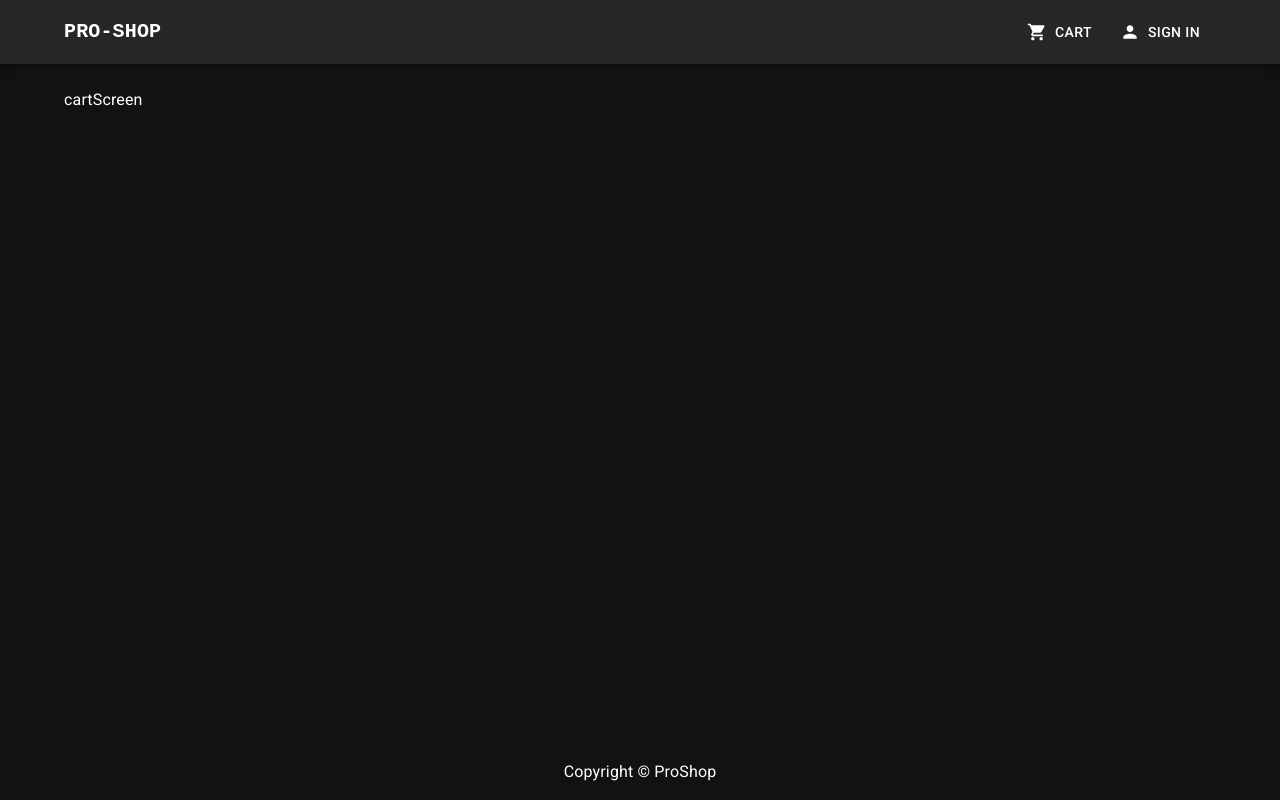
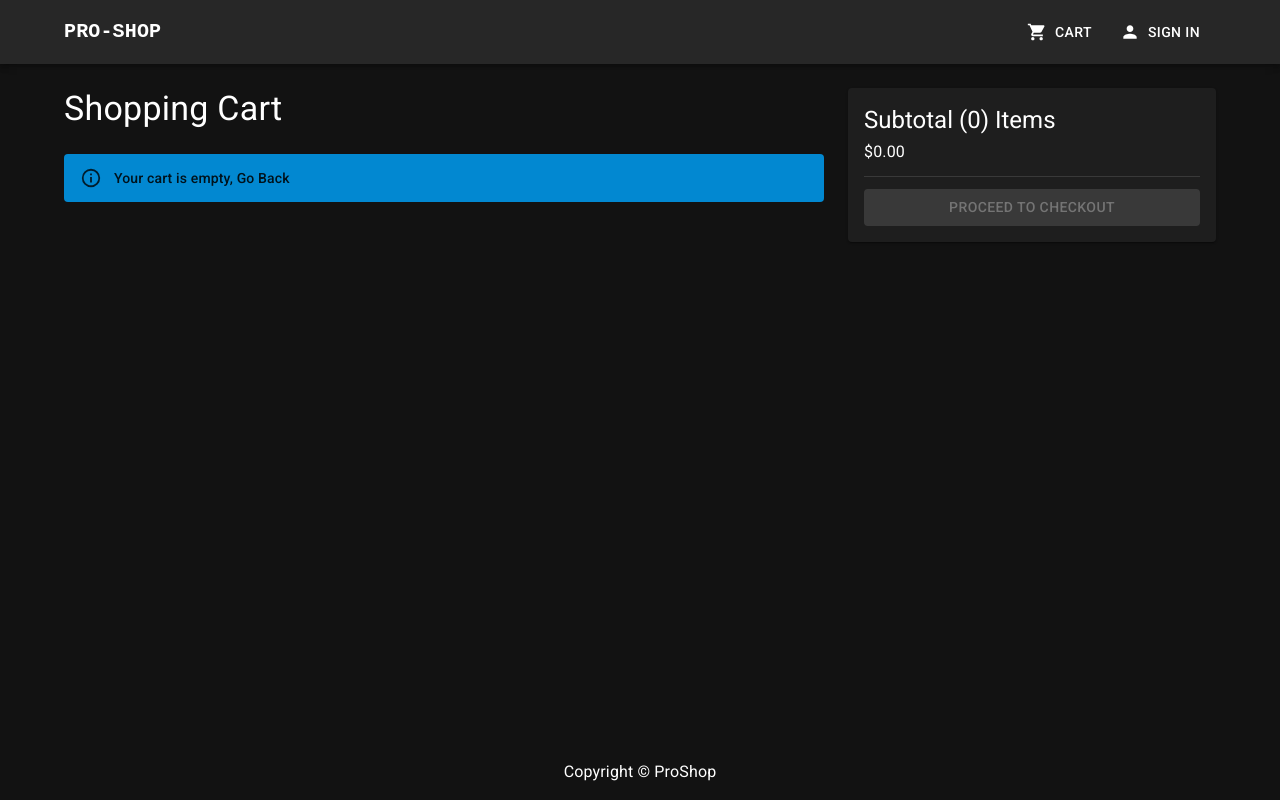
Before and after one commit to sanchit36/Proshop-mern, a React (Create React App) app in the folder frontend/: page /cart in a window 1280 px wide. Built offline with nearby package versions, Linux system fonts and the light colour scheme.

Commit message:
done with cart screen

```diff
--- a/frontend/src/redux/actions/cartActions.js
+++ b/frontend/src/redux/actions/cartActions.js
@@ -1,5 +1,5 @@
 import axios from 'axios';
-import { CART_ADD_ITEM } from '../constants/cartConstants';
+import { CART_ADD_ITEM, CART_REMOVE_ITEM } from '../constants/cartConstants';
 
 export const addToCart = (id, qty) => async (dispatch, getState) => {
   const { data } = await axios.get(`/api/products/${id}`);
@@ -11,9 +11,18 @@
       image: data.image,
       price: data.price,
       countInStock: data.countInStock,
-      qty,
+      qty: Number(qty),
     },
   });
 
-  localStorage.setItem('cart', JSON.stringify(getState().cart.cartItems));
+  localStorage.setItem('cartItems', JSON.stringify(getState().cart.cartItems));
 };
+
+export const removeFromCart = (id) => async (dispatch, getState) => {
+  dispatch({
+    type: CART_REMOVE_ITEM,
+    payload: id,
+  });
+
+  localStorage.setItem('cartItems', JSON.stringify(getState().cart.cartItems));
+};
--- a/frontend/src/redux/reducers/cartReducers.js
+++ b/frontend/src/redux/reducers/cartReducers.js
@@ -16,8 +16,11 @@
         return { ...state, cartItems: [...state.cartItems, item] };
       }
     }
-    // case CART_REMOVE_ITEM:
-    //     re
+    case CART_REMOVE_ITEM:
+      return {
+        ...state,
+        cartItems: state.cartItems.filter((x) => x.product !== action.payload),
+      };
     default:
       return state;
   }
--- a/frontend/src/screens/CartScreen.js
+++ b/frontend/src/screens/CartScreen.js
@@ -1,7 +1,149 @@
-import React from 'react';
+import React, { useEffect } from 'react';
+import { Link, useLocation, useNavigate, useParams } from 'react-router-dom';
+import { useDispatch, useSelector } from 'react-redux';
+import Message from '../components/Message';
+import { addToCart, removeFromCart } from '../redux/actions/cartActions';
+import {
+  Button,
+  Card,
+  Divider,
+  Grid,
+  IconButton,
+  MenuItem,
+  Select,
+  Typography,
+} from '@mui/material';
+import DeleteIcon from '@mui/icons-material/Delete';
+import { Box } from '@mui/system';
 
 const CartScreen = () => {
-  return <div>cartScreen</div>;
+  const navigator = useNavigate();
+  const params = useParams();
+  const location = useLocation();
+
+  const productId = params.id;
+  const qty = location.search ? location.search.split('=')[1] : 1;
+
+  const dispatch = useDispatch();
+  const { cartItems } = useSelector((state) => state.cart);
+
+  useEffect(() => {
+    if (productId) {
+      dispatch(addToCart(productId, qty));
+    }
+  }, [dispatch, productId, qty]);
+
+  const removeFromCartHandler = (id) => {
+    dispatch(removeFromCart(id));
+  };
+
+  const checkoutHandler = () => {
+    navigator('/login?redirect=shipping');
+  };
+
+  return (
+    <>
+      <Grid container spacing={3}>
+        <Grid item md={8}>
+          <Typography variant='h4' component='h1' sx={{ mb: 3 }}>
+            Shopping Cart
+          </Typography>
+          {cartItems.length === 0 ? (
+            <Message>
+              Your cart is empty, <Link to='/'>Go Back</Link>
+            </Message>
+          ) : (
+            <Box>
+              <Divider sx={{ mb: 1 }} />
+              {cartItems.map((item) => (
+                <div key={item.product}>
+                  <Grid container spacing={2} alignItems='center'>
+                    <Grid item md={2}>
+                      <img
+                        alt={item.name}
+                        src={item.image}
+                        style={{
+                          maxWidth: '100%',
+                          height: 'auto',
+                          borderRadius: 8,
+                        }}
+                      />
+                    </Grid>
+                    <Grid item md={4}>
+                      <Typography variant='subtitle1'>
+                        <Link to={`/product/${item.product}`}>{item.name}</Link>
+                      </Typography>
+                    </Grid>
+                    <Grid item md={2}>
+                      <Typography variant='body1'>${item.price}</Typography>
+                    </Grid>
+                    <Grid item md={2}>
+                      <Select
+                        size='small'
+                        value={item.qty}
+                        onChange={(e) =>
+                          dispatch(addToCart(item.product, e.target.value))
+                        }
+                      >
+                        {[...Array(item.countInStock).keys()].map((x) => (
+                          <MenuItem key={x} value={x + 1}>
+                            {x + 1}
+                          </MenuItem>
+                        ))}
+                      </Select>
+                    </Grid>
+                    <Grid item md={2}>
+                      <IconButton
+                        edge='end'
+                        onClick={() => removeFromCartHandler(item.product)}
+                      >
+                        <DeleteIcon />
+                      </IconButton>
+                    </Grid>
+                  </Grid>
+                  <Divider sx={{ my: 1 }} />
+                </div>
+              ))}
+            </Box>
+          )}
+        </Grid>
+        <Grid item md={4}>
+          <Card sx={{ p: 2 }}>
+            <Grid container spacing={0.5}>
+              <Grid item xs={12}>
+                <Typography variant='h5'>
+                  Subtotal ({cartItems.reduce((acc, item) => acc + item.qty, 0)}
+                  ) Items
+                </Typography>
+              </Grid>
+              <Grid item xs={12}>
+                <Typography>
+                  $
+                  {cartItems
+                    .reduce((acc, item) => acc + item.qty * item.price, 0)
+                    .toFixed(2)}
+                </Typography>
+              </Grid>
+              <Grid item xs={12}>
+                <Divider sx={{ my: 1 }} />
+              </Grid>
+              <Grid item xs={12}>
+                <Button
+                  variant='contained'
+                  color='warning'
+                  disabled={cartItems.length === 0}
+                  onClick={checkoutHandler}
+                  fullWidth
+                >
+                  Proceed To Checkout
+                </Button>
+              </Grid>
+            </Grid>
+          </Card>
+        </Grid>
+      </Grid>
+    </>
+  );
 };
 
 export default CartScreen;
```
